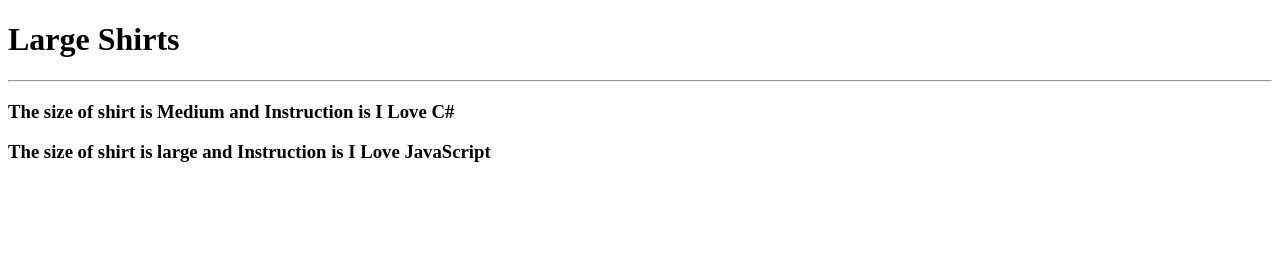
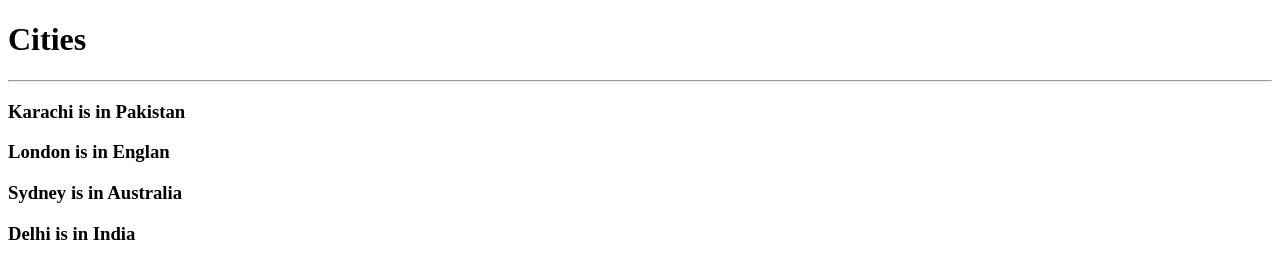
Before and after one commit to plawson3/Javascript-Assignment, a plain HTML site: page Index.html in a window 1280 px wide. Drawn offline with Linux system fonts and the light colour scheme.

Commit message:
Assignment 38 Cities

```diff
--- a/A1.js
+++ b/A1.js
@@ -1,9 +1,11 @@
 let msg = document.querySelector('#tshirt');
-function make_shirt(size = 'large', text = 'I Love JavaScript') {
+function describe_city(city = 'Karachi', county = 'Pakistan') {
     let p = document.createElement('p');
-    p.textContent = `The size of shirt is ${size} and Instruction is  ${text}`;
+    p.textContent = ` ${city} is in  ${county}`;
     msg.append(p);
 }
 
-make_shirt("Medium", "I Love C#");
-make_shirt();
+describe_city();
+describe_city("London", "Englan");
+describe_city("Sydney", "Australia");
+describe_city("Delhi", "India");
--- a/Index.html
+++ b/Index.html
@@ -9,7 +9,7 @@
 </head>
 
 <body>
-    <h1>Large Shirts</h1>
+    <h1>Cities</h1>
     <hr>
     <h3 id="tshirt"></h3>
 
```
